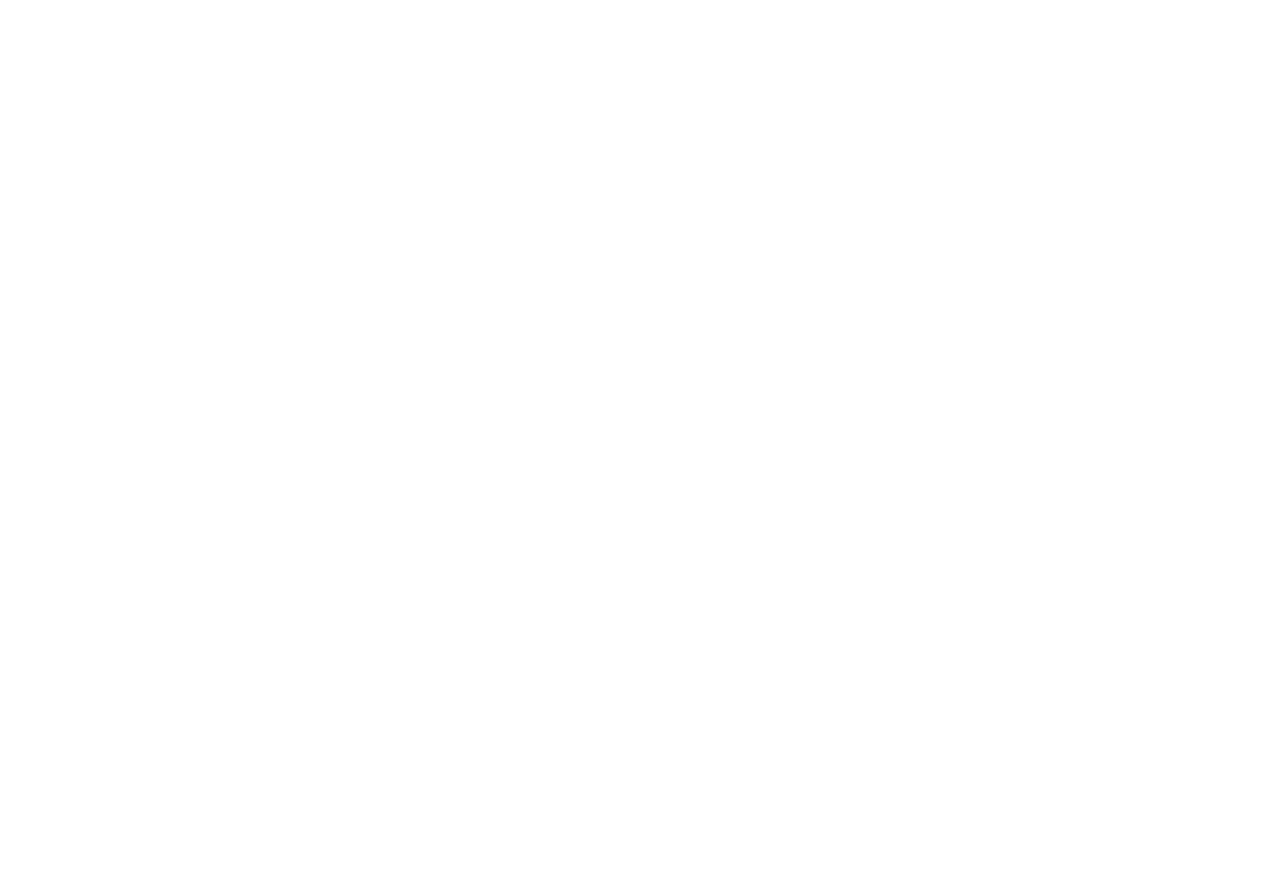
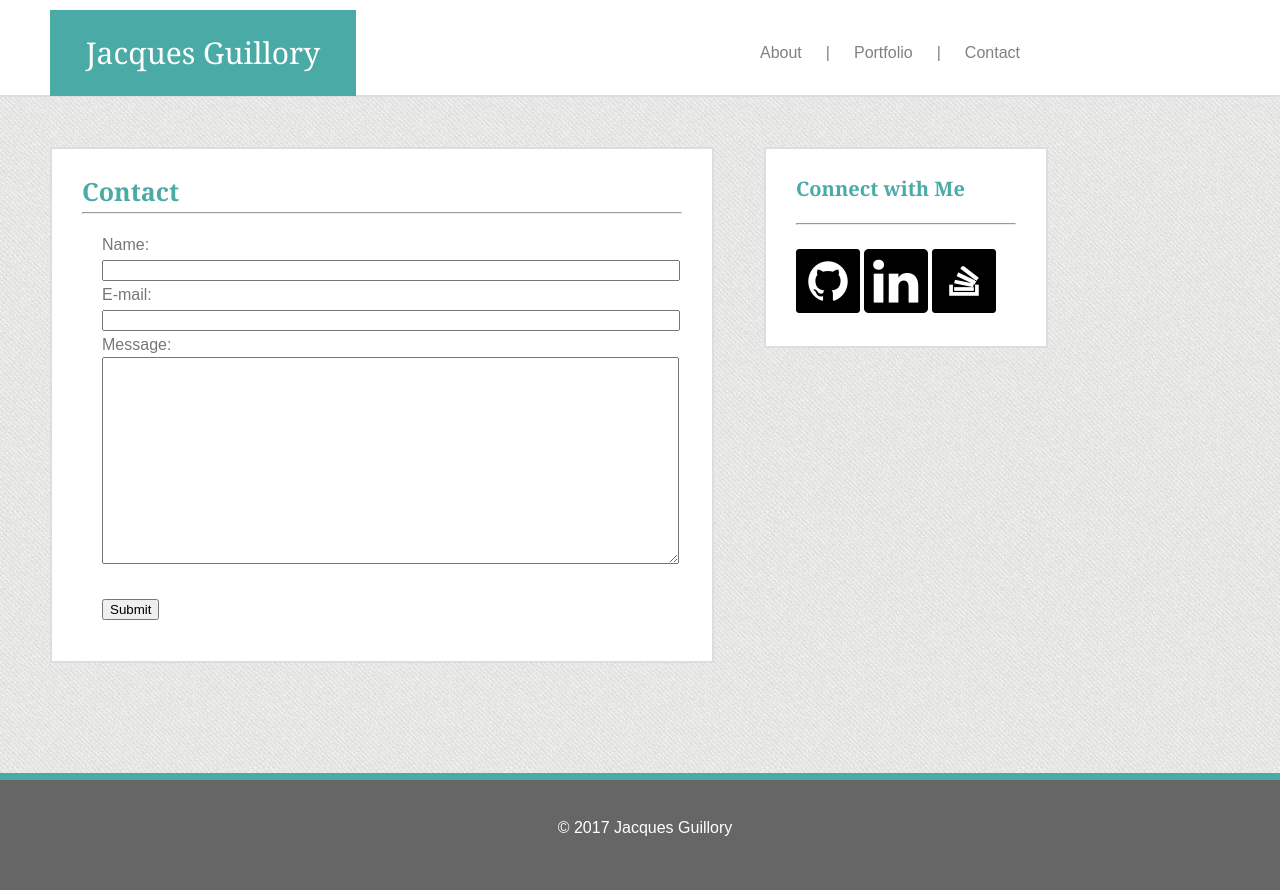
Before and after one commit to jacquesguillory/Basic-Portfolio, a plain HTML site: page contact.html in a window 1280 px wide. Before the commit the page ends 800 px from the top, so only its background shows below. Drawn offline with Linux system fonts and the light colour scheme.

Commit message:
updated links and completed contact page

```diff
--- a/assets/css/style.css
+++ b/assets/css/style.css
@@ -42,9 +42,6 @@ li {
 	padding: 10px;
 	top:45px;
 	left: 750px;
-
-
-
 }
 
 section {
@@ -61,24 +58,31 @@ p {
 	line-height: 25px;
 }
 
+form {
+	font-family: 'Arial', 'Helvetica Neue', Helvetica, sans-serif;
+	padding: 10px;
+	margin-left: 10px;
+	color: #777777;
+	line-height: 25px;
+}
+
 footer
 {
     font-size: 16px;
     color: violet;
     text-align:center;
     padding: 25px;
-    height:50px;
+    height:60px;
     background-color:#666666;
     clear: both;
     border-top: 7px solid #4aaaa5;
-    margin-top: 250px;
+    margin-top: 10px;
+
 
 }
 
-#content {
 
-}
-
+/*header*/
 #header {
 	width:100%;
 	height: 95px;
@@ -91,18 +95,33 @@ footer
 	margin: 0;
 }
 
+/*about me field*/
 #main {
 	width: 600px;
 	margin-top: 50px;
 	margin-left: 50px;
+	margin-bottom: 210px;
 	padding: 30px;
 	border: 2px solid #dddddd;
 	float:left;
 	background-color: #ffffff;
 }
 
+/*contact field*/
+#contact {
+	width: 600px;
+	margin-top: 50px;
+	margin-left: 50px;
+	margin-bottom: 100px;
+	padding: 30px;
+	border: 2px solid #dddddd;
+	float:left;
+	background-color: #ffffff;
+}
+
+/*sidebar*/
 #sidebar {
-	width: 200px;
+	width: 220px;
 	margin-left: 50px;
 	margin-top: 50px;
 	padding: 30px;
@@ -111,11 +130,50 @@ footer
 	background-color: #ffffff;
 }
 
+/*my picture*/
 #profile-pic{
 	float: left;
 	margin: 10px;
 }
 
+/*footer font*/
 #footfont {
 	color:white;
 }
+
+/*message box size*/
+.messageBox {
+	text-align: left;
+    padding: 0.4em 0.4em 0.4em 0;
+    padding-top: 0;
+    padding-left: 0;
+    width: 100%;
+    height: 200px;
+}
+
+
+/*keeping all the links a proper grey font*/
+a:link {
+    text-decoration: none;
+	font-family: 'Arial', 'Helvetica Neue', Helvetica, sans-serif;
+	color: grey;
+}
+
+a:visited {
+    text-decoration: none;
+	font-family: 'Arial', 'Helvetica Neue', Helvetica, sans-serif;
+	color: grey;
+}
+
+a:hover {
+    text-decoration: none;
+	font-family: 'Arial', 'Helvetica Neue', Helvetica, sans-serif;
+	color: grey;
+	font-weight: bold;
+}
+
+a:active {
+    text-decoration: none;
+	font-family: 'Arial', 'Helvetica Neue', Helvetica, sans-serif;
+	color: grey;
+}
--- a/contact.html
+++ b/contact.html
@@ -0,0 +1,89 @@
+<!DOCTYPE html>
+<html>
+<head>
+
+
+	<title>Jacques Guillory</title>
+	<link rel="stylesheet" type="text/css" href="assets/css/reset.css">
+	<link rel="stylesheet" type="text/css" href="assets/css/style.css">
+
+</head>
+
+<body>
+
+	<!-- header with links to other pages -->
+	<div id="header">
+		<h1>Jacques Guillory</h1>
+
+		<!-- links -->
+		<!-- when activated the rest of the page gets messed up????? -->
+		<div>
+		<ul>
+			<li><a href="index.html">About</a></li>
+			<li>|</li>
+			<li><a href="portfolio.html">Portfolio</a></li>
+			<li>|</li>
+			<li><a href="contact.html">Contact</a></li>
+		</ul>
+
+		</div>
+
+	</div>
+
+	<!-- main content section -->
+	<section id="content">
+
+		<!-- contact me section -->
+		<div id="contact">
+
+			<h2>Contact</h2>
+			<hr>
+			<form action="mailto:someone@example.com" method="post" enctype="text/plain">
+			Name:<br>
+			<input type="text" name="name" style="width: 100%"><br>
+			E-mail:<br>
+			<input type="text" name="mail" style="width: 100%"><br>
+			Message:<br>
+			<textarea class="messageBox" type="text" name="message"></textarea><br><br>
+			<input type="submit" value="Submit">
+			</form>
+
+		</div>
+
+		<!-- connect with me section -->
+		<div id="sidebar">
+
+			<h3>Connect with Me</h3>
+			<br>
+			<hr>
+			<br>
+			<img src="assets/images/github.png" alt="link to github" style="width:64px;height:64px;">
+			<img src="assets/images/linkedin.png" alt="link to linkedin" style="width:64px;height:64px;">
+			<img src="assets/images/stackoverflow.png" alt="link to stackoverflow" style="width:64px;height:64px;">
+
+		</div>
+
+		<div style="clear: both">
+
+		</div>
+
+		<!-- footer -->
+		<footer>
+			<p id="footfont">© 2017 Jacques Guillory</p>
+		</footer>
+
+	</section>
+	</div>
+
+
+
+
+
+
+
+
+
+
+
+</body>
+</html>
```
Also changed, not shown: index.html (+11 -3 lines), 2 other files.
